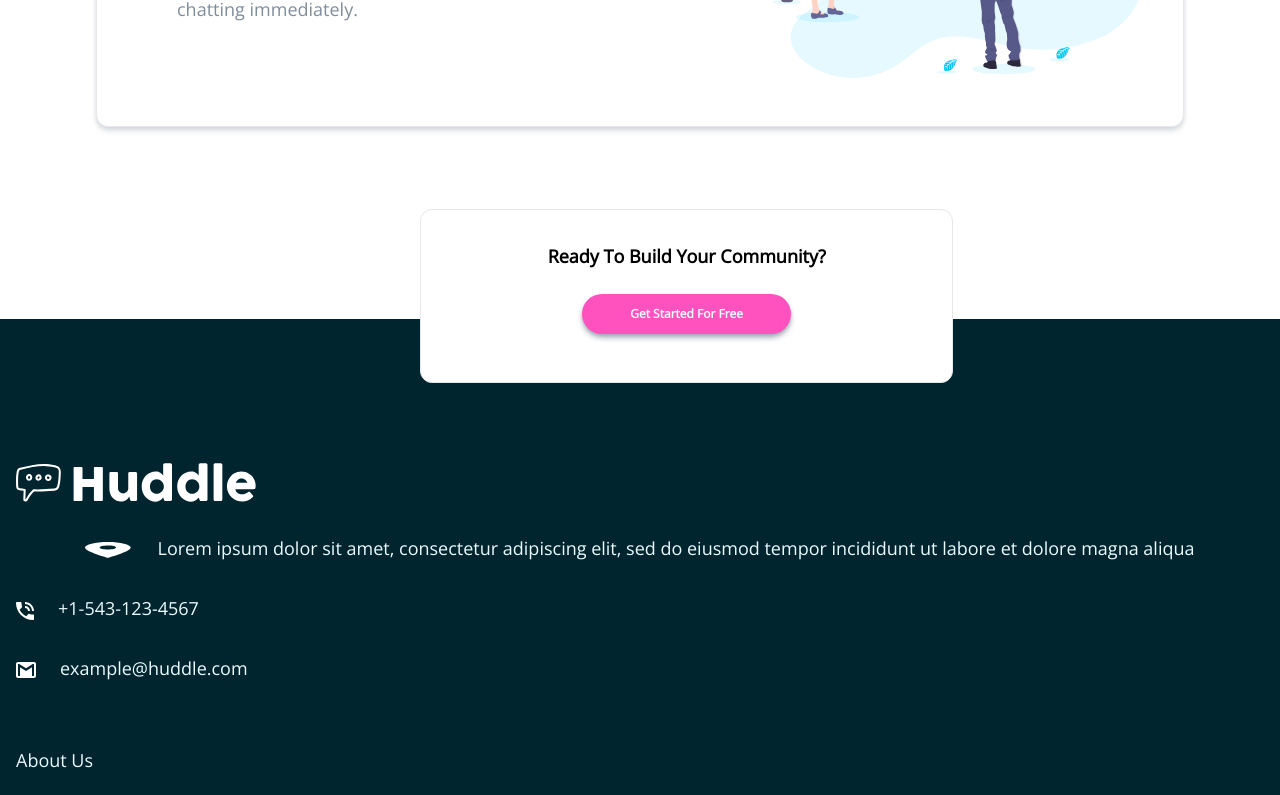
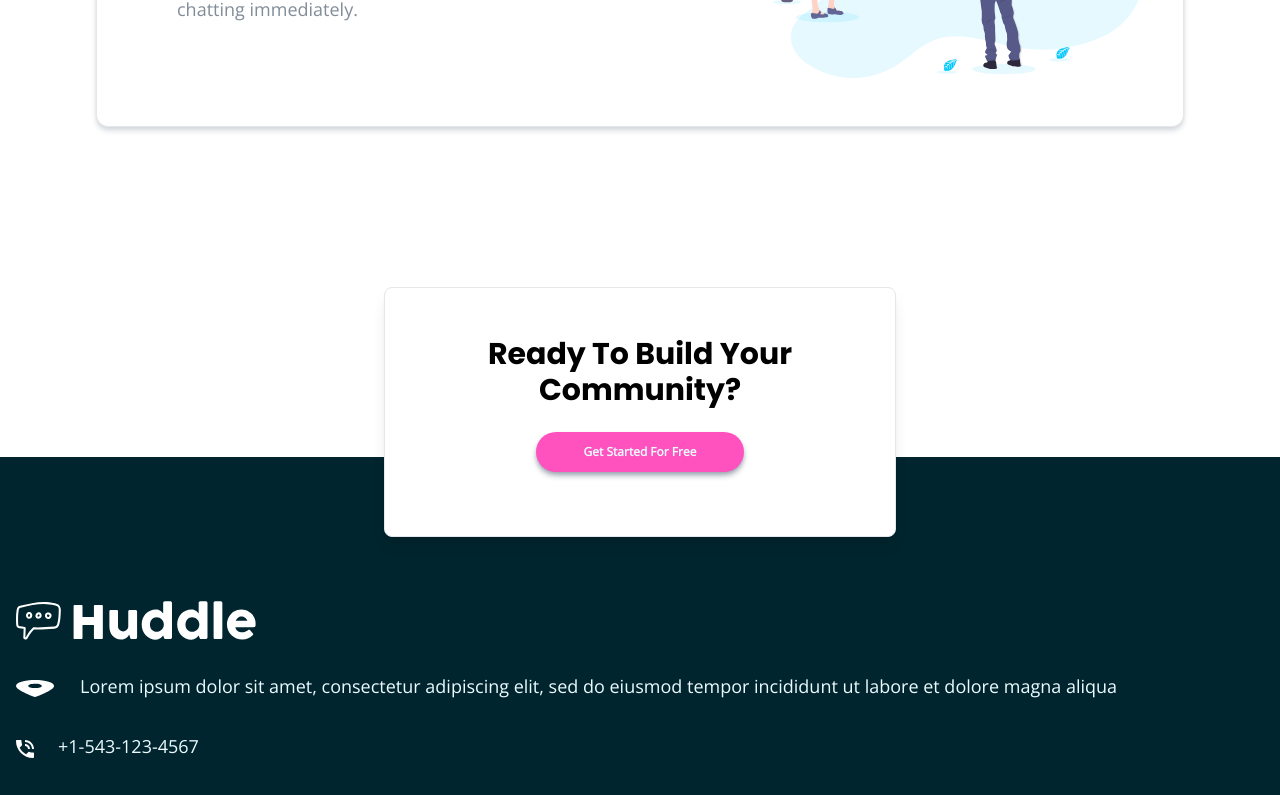
Before and after one commit to gusanchefullstack/prj-15-huddle-landing-page-with-alternating-feature-blocks, a website built with Vite: page index.html in a window 1280 px wide. Shown: the part 2000-2795 px from the top of the page. Built offline with nearby package versions, Linux system fonts and the light colour scheme.

Commit message:
🐛  Fix positioning of last article

```diff
--- a/index.html
+++ b/index.html
@@ -44,7 +44,7 @@
                 Build The Community Your Fans Will Love
               </h1>
               <p
-                class="text-center font-normal text-sm py-5 px-4 leading-6 text-grayishBlue lg:text-left lg:px-0 lg:text-base"
+                class="text-center font-normal text-sm py-5 px-7 leading-6 text-grayishBlue lg:text-left lg:px-0 lg:text-base"
               >
                 Huddle re-imagines the way we build communities. You have a
                 voice, but so does your audience. Create connections with your
@@ -58,7 +58,7 @@
           </div>
         </div>
       </header>
-      <main class="mt-16 lg:mt-32 mb-48 relative">
+      <main class="mt-16 lg:mt-32 mb-12 relative">
         <article class="article-card">
           <div class="card-container">
             <div class="card-image order-2">
@@ -105,10 +105,10 @@
           </div>
         </article>
         <article
-          class="absolute w-5/12 mx-[420px] -bottom-72 border border-gray-200 bg-white rounded-xl my-8 px-4 py-8"
+          class="shadow-lg border rounded-lg mx-4 lg:mx-96 relative -bottom-32 bg-white"
         >
-          <div class="text-center">
-            <h2 class="text-lg font-bold mb-6">
+          <div class="text-center py-8 lg:py-12">
+            <h2 class="font-poppins text-lg font-bold mb-6 lg:text-3xl">
               Ready To Build Your Community?
             </h2>
             <button
@@ -127,11 +127,11 @@
         <div>
           <div>
             <div
-              class="flex flex-nowrap space-x-6 justify-center items-start mt-8"
+              class="flex flex-nowrap space-x-6 justify-start items-start mt-8"
             >
               <div>
                 <img
-                  class="w-12 h-6 pt-2"
+                  class="h-[25px] w-[40px] pt-2"
                   src="images/icon-location.svg"
                   alt=""
                 />
```
